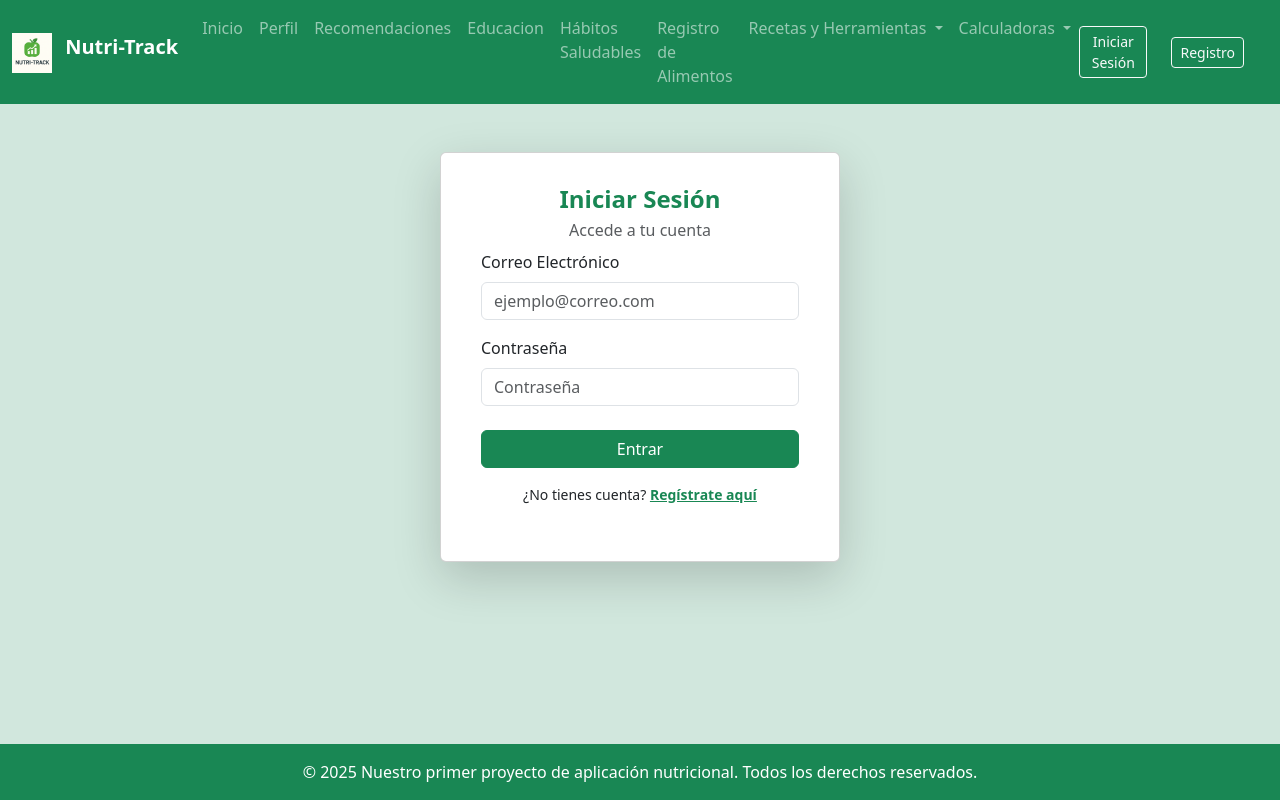
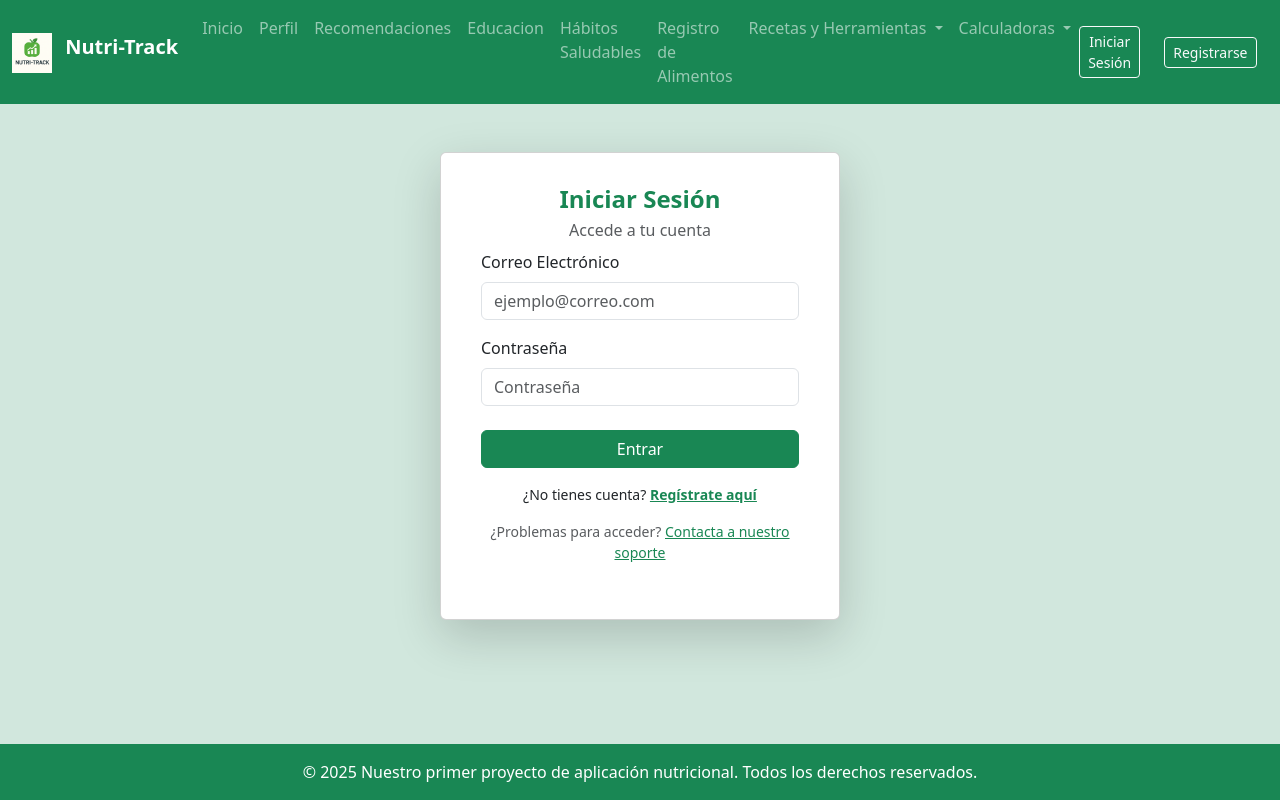
Before and after one commit to OmarOrtVal/ODOV-MARPnutriApp, a Flask app: page /login in a window 1280 px wide. Run offline with Flask 3, Linux system fonts and the light colour scheme; some libraries are stand-ins or nearby versions.

Commit message:
recuperacion de cuenta

```diff
--- a/templates/base.html
+++ b/templates/base.html
@@ -55,7 +55,7 @@
                         <a  class="btn btn-outline-danger text-white btn-sm me-4" href="{{ url_for('logout') }}">Cerrar Sesión</a>
                 {% else %}
                     <a  class="btn btn-outline-light btn-sm me-4" href="{{ url_for('login') }}">Iniciar Sesión</a>
-                    <a class="btn btn-outline-light btn-sm me-4" href="{{ url_for('registro') }}">Registro</a>
+                    <a class="btn btn-outline-light btn-sm me-4" href="{{ url_for('registro') }}">Registrarse</a>
                 {% endif %}
             </div>
         </div>
--- a/templates/login.html
+++ b/templates/login.html
@@ -31,6 +31,14 @@
                     ¿No tienes cuenta? <a href="{{ url_for('registro') }}" class="text-success fw-bold">Regístrate aquí</a>
                 </p>
             </form>
+            <div class="text-center mt-3">
+                <p class="small text-muted">
+                    ¿Problemas para acceder?
+            <a href="mailto:soporte@nutritrack.com?subject=Recuperación de cuenta" class="text-success">
+                Contacta a nuestro soporte
+            </a>
+    </p>
+</div>
         </div>
     </div>
 </div>
```
